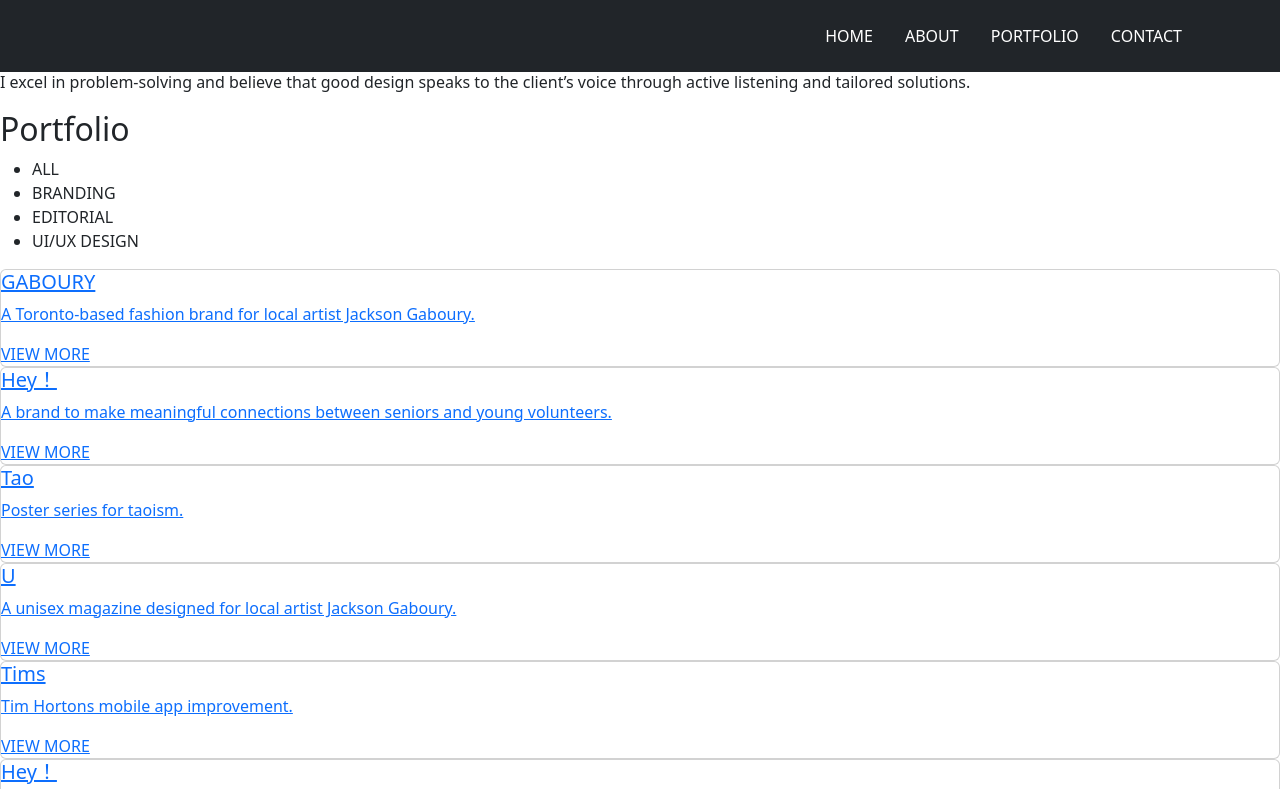
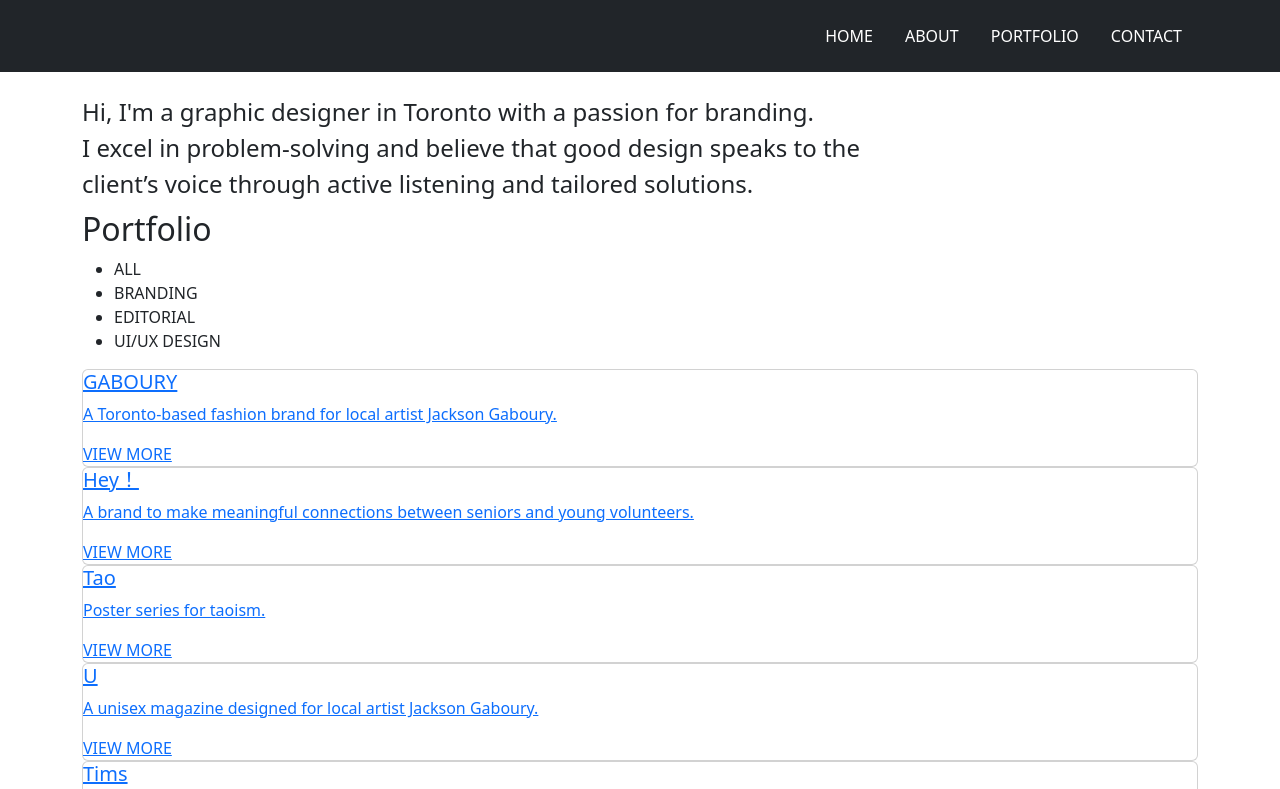
Before and after one commit to Mandalorian1000/Mandalorian1000.github.io, a plain HTML site: page index.html in a window 1280 px wide. Shown: the top 789 px of the page. Drawn offline with Linux system fonts and the light colour scheme.

Commit message:
fix界面修改

```diff
--- a/index.html
+++ b/index.html
@@ -62,15 +62,19 @@
         </ul>
       </nav>
     </header> -->
-    <div class="containar">
+    <div class="container mx-auto">
       <section class="section-photo">
         <h2 id="About">About</h2>
         <div class="user-info">
-          <div class="right-content">
-            <p>Hi, I'm a graphic designer in Toronto with a passion for branding. <br /> I excel in problem-solving and
+          <div class="row">
+            <div class="col-lg-9">
+              <h4 class="text-dark fw-light lh-base mt-5">
+                Hi, I'm a graphic designer in Toronto with a passion for branding. <br /> I excel in problem-solving and
                 believe
                 that
-              good design speaks to the client’s voice through active listening and tailored solutions.</p>
+                good design speaks to the client’s voice through active listening and tailored solutions.
+              </h4>
+            </div>
           </div>
         </div>
         <h2 id="Portfolio">Portfolio</h2>
@@ -163,7 +167,6 @@
           </div>
         </div>
       </section>
-    </div>
       <section class="section-contact">
         <h2 id="Contact">Contact</h2>
         <div class="form">
@@ -185,6 +188,7 @@
           </form>
         </div>
       </section>
+    </div>
     <footer>
       <!-- <div class="footer-logo">YANJUN'S SPACE</div> -->
       <nav>
```
Lines whose indentation alone changed are shown as unchanged.
